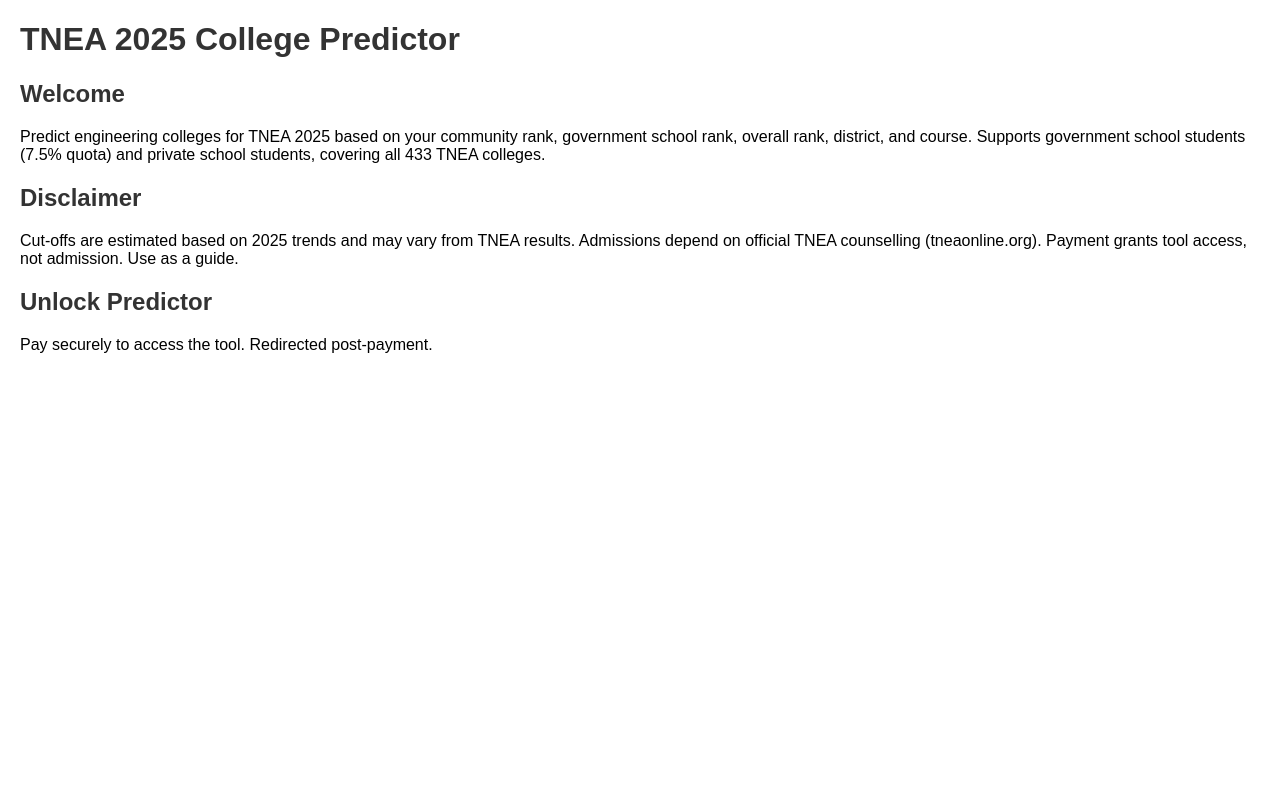
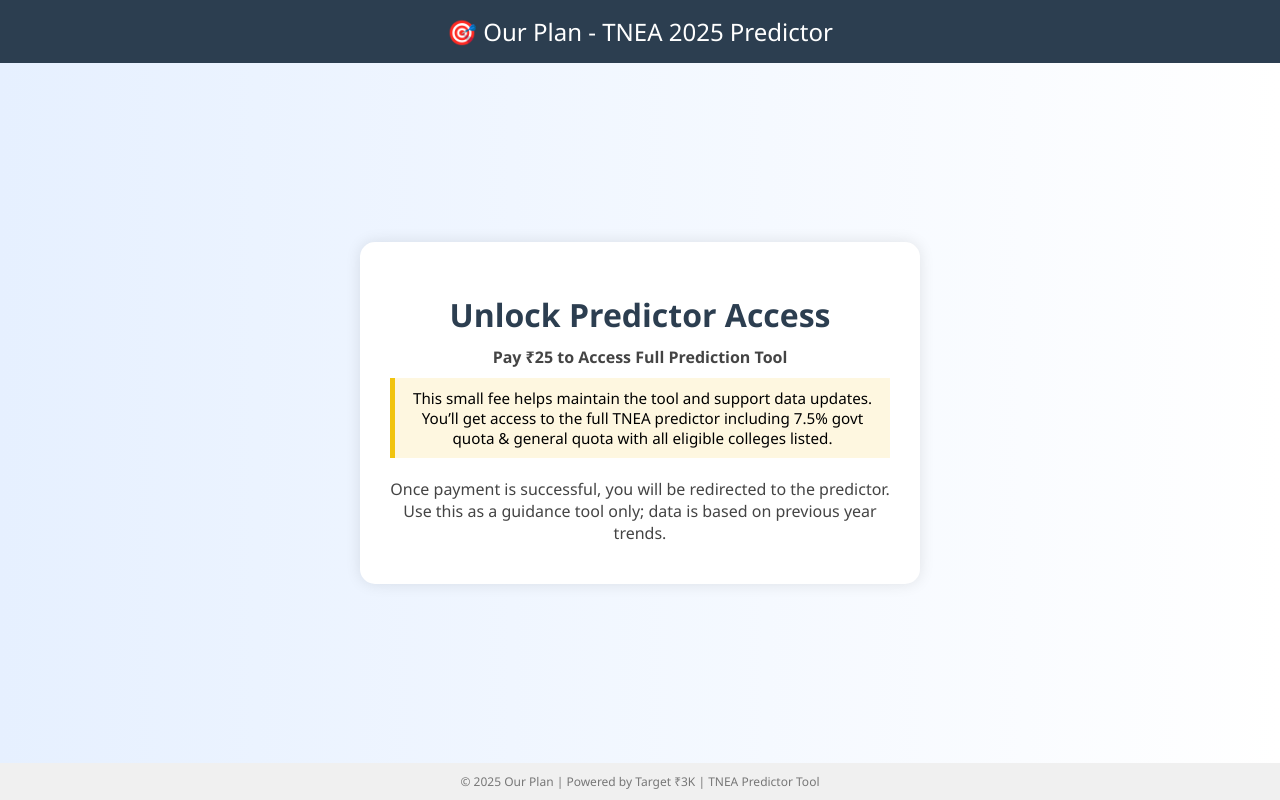
Before and after one commit to Target3k/TNEA-7.5-Predictor, a plain HTML site: page index.html in a window 1280 px wide. Drawn offline with Linux system fonts and the light colour scheme.

Commit message:
Update index.html

```diff
--- a/index.html
+++ b/index.html
@@ -1,35 +1,99 @@
+<!-- Updated index.html with header, footer, disclaimer, and purpose -->
 <!DOCTYPE html>
 <html lang="en">
 <head>
-  <meta charset="UTF-8">
-  <title>TNEA 2025 College Predictor - Payment</title>
+  <meta charset="UTF-8" />
+  <meta name="viewport" content="width=device-width, initial-scale=1.0"/>
+  <title>🎯 Our Plan - Unlock TNEA Predictor</title>
   <style>
-    body { font-family: Arial, sans-serif; margin: 20px; }
-    h1, h2 { color: #333; }
-    section { margin-bottom: 20px; }
+    body {
+      font-family: 'Segoe UI', sans-serif;
+      background: linear-gradient(to right, #e6f0ff, #ffffff);
+      margin: 0;
+      padding: 0;
+      display: flex;
+      flex-direction: column;
+      min-height: 100vh;
+    }
+    header {
+      background-color: #2c3e50;
+      color: white;
+      padding: 15px 0;
+      text-align: center;
+      font-size: 1.5em;
+    }
+    main {
+      flex: 1;
+      display: flex;
+      justify-content: center;
+      align-items: center;
+      padding: 20px;
+    }
+    .card {
+      background: white;
+      padding: 30px;
+      border-radius: 15px;
+      box-shadow: 0 0 15px rgba(0,0,0,0.1);
+      max-width: 500px;
+      width: 100%;
+      text-align: center;
+    }
+    h1 {
+      color: #2c3e50;
+      margin-bottom: 10px;
+    }
+    p {
+      color: #444;
+      margin: 10px 0;
+    }
+    .reason {
+      background: #fef7e0;
+      border-left: 5px solid #f1c40f;
+      padding: 10px;
+      font-size: 0.95em;
+      margin-bottom: 20px;
+    }
+    .pay-button {
+      margin-top: 20px;
+    }
+    footer {
+      background-color: #f0f0f0;
+      padding: 10px 0;
+      text-align: center;
+      font-size: 12px;
+      color: #777;
+    }
   </style>
 </head>
 <body>
-  <h1>TNEA 2025 College Predictor</h1>
-  <section>
-    <h2>Welcome</h2>
-    <p>Predict engineering colleges for TNEA 2025 based on your community rank, government school rank, overall rank, district, and course. Supports government school students (7.5% quota) and private school students, covering all 433 TNEA colleges.</p>
-  </section>
-  <section>
-    <h2>Disclaimer</h2>
-    <p>Cut-offs are estimated based on 2025 trends and may vary from TNEA results. Admissions depend on official TNEA counselling (tneaonline.org). Payment grants tool access, not admission. Use as a guide.</p>
-  </section>
-  <section>
-    <h2>Unlock Predictor</h2>
-    <p>Pay securely to access the tool. Redirected post-payment.</p>
-    <form>
-      <script src="https://checkout.razorpay.com/v1/payment-button.js" data-payment_button_id="pl_QnLrA4q7BF79xP" async></script>
-    </form>
-  </section>
+  <header>🎯 Our Plan - TNEA 2025 Predictor</header>
+
+  <main>
+    <div class="card">
+      <h1>Unlock Predictor Access</h1>
+      <p><strong>Pay ₹25 to Access Full Prediction Tool</strong></p>
+      <div class="reason">
+        This small fee helps maintain the tool and support data updates. You’ll get access to the full TNEA predictor including 7.5% govt quota & general quota with all eligible colleges listed.
+      </div>
+      <div class="pay-button">
+        <form>
+          <script src="https://checkout.razorpay.com/v1/payment-button.js"
+                  data-payment_button_id="pl_QnLrA4q7BF79xP"
+                  async></script>
+        </form>
+      </div>
+      <p class="disclaimer">Once payment is successful, you will be redirected to the predictor. Use this as a guidance tool only; data is based on previous year trends.</p>
+    </div>
+  </main>
+
+  <footer>
+    &copy; 2025 Our Plan | Powered by Target ₹3K | TNEA Predictor Tool
+  </footer>
+
   <script>
     window.addEventListener('message', function(e) {
       if (e.data && e.data.event === 'payment.success') {
-        window.location.href = 'predictor.html';
+        window.location.href = 'predictor.html?access=true';
       }
     });
   </script>
```
